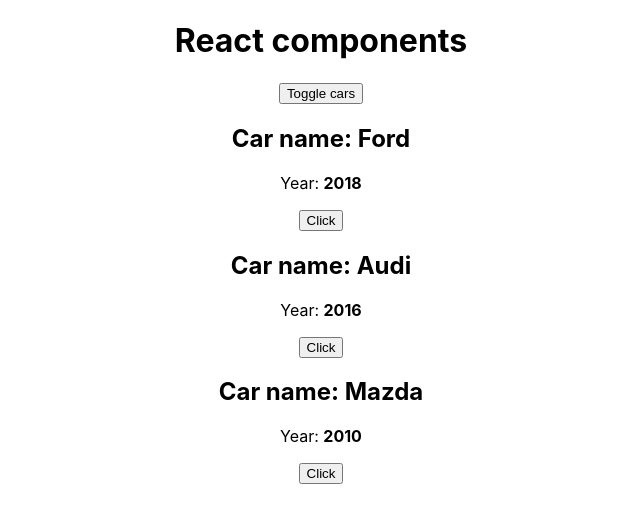
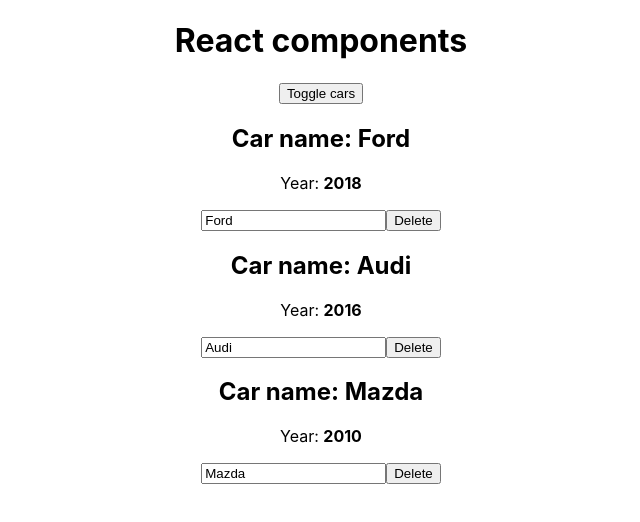
Before and after one commit to KolchinVolodymyr/react-theory, a React (Create React App) app: page / in a window 1280 px wide. Both pictures are taken after a click on the button "Toggle cars". Shown: the top 522 px of the page, without its empty margins (319-959 px from the left). Built offline with nearby package versions, Linux system fonts and the light colour scheme.

Commit message:
dynamic lists

```diff
--- a/src/App.js
+++ b/src/App.js
@@ -13,10 +13,12 @@
         pageTitle: 'React components',
         showCars: false
     }
-    changeTitleHandler = (newTitle) => {
-        this.setState({
-          pageTitle: newTitle
-        })
+    onChangeName(name, index) {
+        const car = this.state.cars[index];
+        car.name = name;
+        const cars = [...this.state.cars];
+        cars[index] = car;
+        this.setState({cars})
     }
 
     toggleCarsHandler = () => {
@@ -29,6 +31,12 @@
         this.setState({
           pageTitle: event.target.value
         })
+    }
+    deleteHandler(index) {
+        console.log('delete');
+        let cars =  this.state.cars.concat();
+        cars.splice(index, 1);
+        this.setState({cars})
     }
 
     render() {
@@ -46,7 +54,8 @@
                         key={index}
                         name={car.name}
                         year={car.year}
-                        onChangeTitle={()=> this.changeTitleHandler(car.name)}
+                        onDelete={this.deleteHandler.bind(this, index)}
+                        onChangeName={(event)=> this.onChangeName(event.target.value, index)}
                     />
                 )
               })
--- a/src/Car/Car.js
+++ b/src/Car/Car.js
@@ -4,6 +4,7 @@
     <div>
         <h2>Car name: {props.name}</h2>
         <p>Year: <strong>{props.year}</strong></p>
-        <button onClick={props.onChangeTitle}>Click</button>
+        <input type="text" onChange={props.onChangeName} value={props.name}/>
+        <button onClick={props.onDelete}>Delete</button>
     </div>
 )
```
